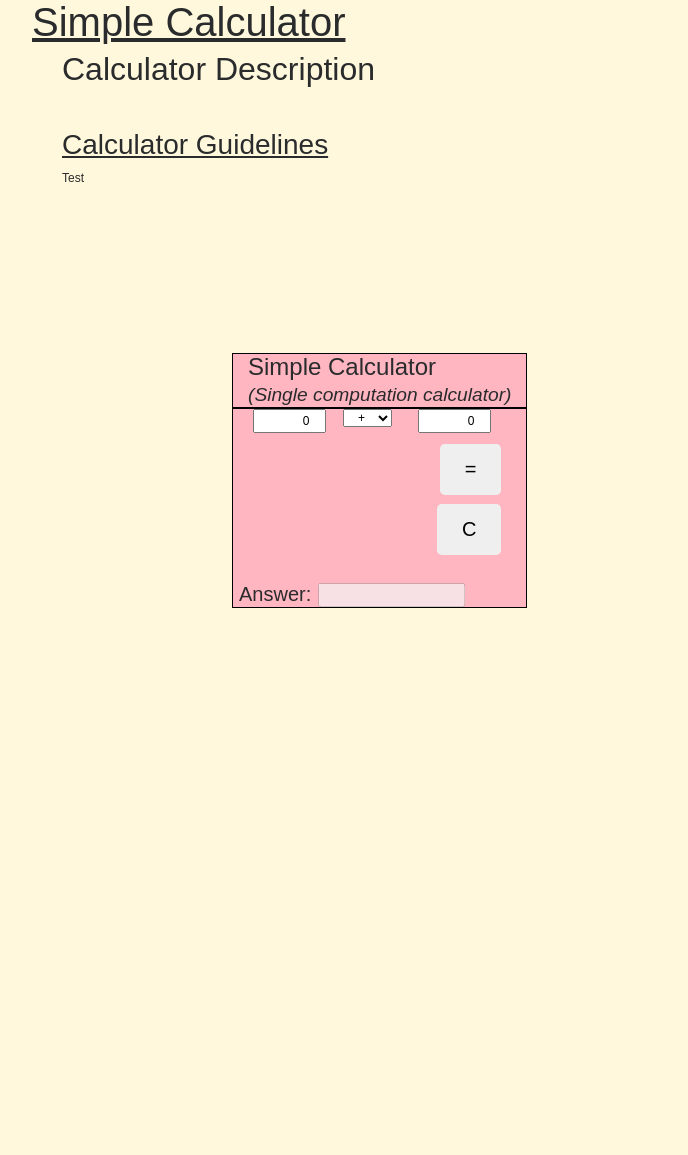
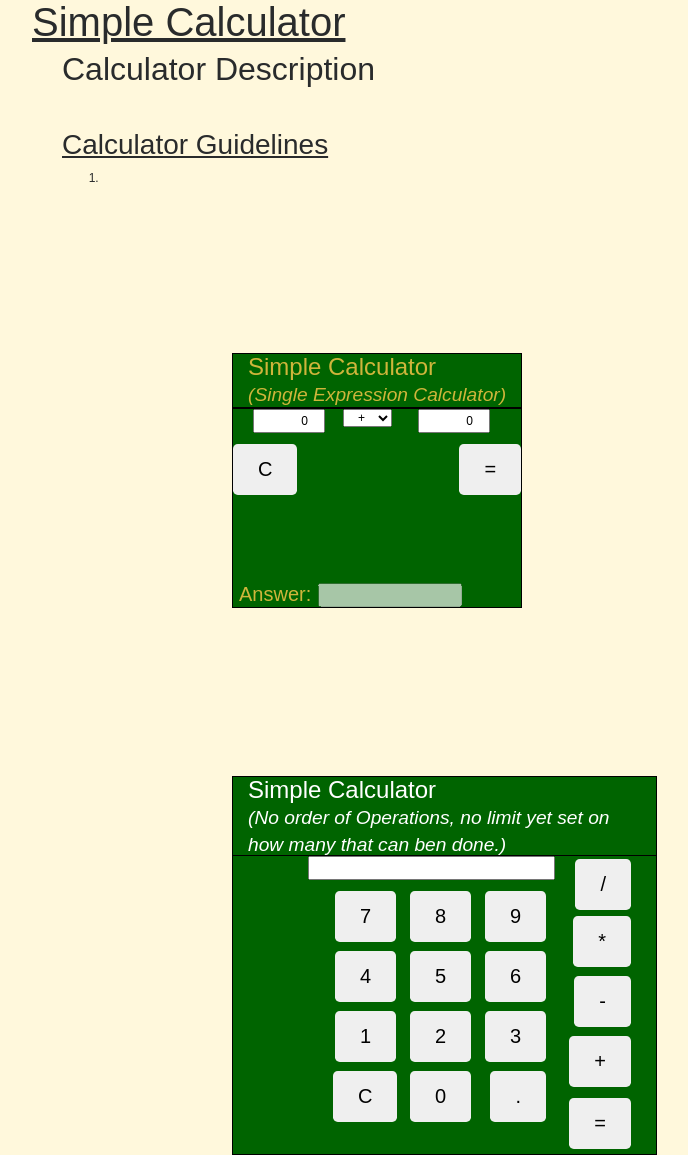
Before and after one commit to michaelborlandKeys/resume-project, a PHP site: page /simple_calculator.php in a window 1280 px wide. Shown: the whole page, without its empty margins (38-726 px from the left). Before the commit the page ends 608 px from the top, so only its background shows below. Run offline with PHP 8.4, Linux system fonts and the light colour scheme; some libraries are stand-ins or nearby versions.

Commit message:
finished basic simple calculator, still needs work, but done for now.

```diff
--- a/public_html/css/simple_calc.css
+++ b/public_html/css/simple_calc.css
@@ -1,3 +1,5 @@
+
+
 #page_break
 {
 
@@ -9,11 +11,25 @@
 	position: relative;
 	top:150px;
 	left:200px;
-	background-color:lightpink;
+	background-color:darkgreen;
+	color:#CFB53B;
 	border: 1px solid black;
 	max-width: 400px;
 
 }
+
+#calc_heading_full_simple
+{
+	position: relative;
+	top:310px;
+	left:200px;
+	background-color:darkgreen;
+	color: white;
+	border: 1px solid black;
+	max-width: 425px;
+
+}
+
 
 #calulator_style
 {
@@ -23,10 +39,24 @@
 	min-height:200px;
 	min-width: 75px;
 	max-width: 450px;
-	background-color:lightpink;
+	background-color:darkgreen;
+	color:#CFB53B;
 	border: 1px solid black;
     padding:50px;
 }
+#calc_forms
+{
+	position: relative;
+	top:300px;
+	left:200px;
+	min-height:300px;
+	min-width: 350px;
+	max-width: 450px;
+	background-color:darkgreen;
+	border: 1px solid black;
+    padding:50px;
+}
+
 /* Calculator interface styling */
 #calculation
 {
@@ -35,6 +65,13 @@
 	top: 0px;
 	left:20px;
 
+}
+#calculation_input_full_simple
+{
+	text-align: right;
+	position: absolute;
+	top: 0px;
+	left:75px;
 }
 
 #calculation_1
@@ -56,6 +93,14 @@
 }
 
 #calculation_2
+{
+
+	text-align: center;
+	position: absolute;
+	bottom: 0px;
+	left:85px;
+}
+
 {
 
 	text-align: center;
@@ -149,11 +194,26 @@
 
 }
 
+#button_clear_full
+{
+	position: absolute;
+	top: 215px;
+	left:100px;
+
+}
+#button_equals_full
+{
+	position: absolute;
+	bottom:5px;
+	right:25px;
+
+}
+
 #button_clear
 {
 	position: absolute;
-	top: 95px;
-	right:25px;
+	top: 35px;
+	left:0px;
 
 }
 
@@ -169,7 +229,7 @@
 {
 	position: absolute;
 	top: 35px;
-	right:25px;
+	right:0px;
 
 }
 
--- a/public_html/js/Guessing_game.js
+++ b/public_html/js/Guessing_game.js
@@ -97,7 +97,7 @@ generate_new_number.on("click",generate_New_Target);
  	 	$('#player_input').val("Only enter numbers 1-99");
  	 	//console.log($('#player_input').val())
      guess_count++;
-     number_of_guesses=guess_count
+     number_of_guesses=guess_count;
     console.log("Guess Total "+number_of_guesses);
 
  	 }
--- a/public_html/simple_calculator.php
+++ b/public_html/simple_calculator.php
@@ -6,6 +6,8 @@
          <!-- CSS files-->
     <?php include("../resources/default_style_sheets.php"); ?>
     <link rel="stylesheet" type="text/css" href="css/simple_calc.css" />
+
+
 	<title>Simple Calculator</title>
 </head>
 <body>
@@ -18,13 +20,15 @@
        </div>
        <div class="col-sm-3 col-md-6 col-lg-12 rules_calc">
          <h3 class="other_page_headings" id="page_break" style="text-decoration: underline;">Calculator Guidelines</h3>
-         <p>Test </p>
+         <ol>
+             <li></li>
+         </ol>
 	</div>
 
     <div class="row">
         <div class="calculator_form_structure" id="s_Calculator_form">
             <div class="calculator_label">
-                <h4 class="col-sm-3 col-md-6 col-lg-12 C_calculator" id="calc_heading_label">Simple Calculator<br /><small><em>(Single computation calculator)</em></small></h4>
+                <h4 class="col-sm-3 col-md-6 col-lg-12 C_calculator" id="calc_heading_label">Simple Calculator<br /><small><em>(Single Expression Calculator)</em></small></h4>
             </div>
 
             <form  class="col-sm-3 col-md-6 col-lg-12 C_calculator C_calculator" id="calulator_style" accept-charset="utf-8">
@@ -35,34 +39,51 @@
                       <option value="*">*</option>
                        <option value="/">/</option>
                         <option value="SQR">SQR</option>
-
-
                 </select>
                 <label for="calculation_2" id="test"> Answer:</label>
                  <input disabled type="text" name="calculation_2" class="col-sm-1 col-md-1 col-lg-6" id="calculation_2">
-
                  <input type="text" name="calculation_1" class="col-sm-1 col-md-1 col-lg-3" id="calculation_1">
+                <button type="button" class="btn btn-lg btn-group" id="button_clear" onclick="clear_btn()">C</button>
+                <button type="button" class="btn btn-lg btn-group" id="button_equals" onclick="calculate()">=</button>
 
 
 
+            </form>
+        </div>
+    </div>
+</div>
+<div  class="container" id="calculator_simple_container">
+ <div class="row">
+        <div class="calculator_full_simple" id="Calculator_form">
+            <div class="calculator_label_full_simple">
+                <h4 class="col-sm-3 col-md-6 col-lg-12 C_calculator" id="calc_heading_full_simple">Simple Calculator<br /><small><em>(No order of Operations, no limit yet set on how many that can ben done.)</em></small></h4>
+            </div>
 
-               <!--  <button type="button" class="btn btn-lg btn-group" id="button_7" onclick="btnClick_7()">7</button>
-                <button type="button" class="btn btn-lg btn-group" id="button_8" onclick="btnClick_8()">8</button>
-                <button type="button" class="btn btn-lg btn-group" id="button_9" onclick="btnClick_9()">9</button>
-                <button type="button" class="btn btn-lg btn-group" id="button_4" onclick="btnClick_4()">4</button>
-                <button type="button" class="btn btn-lg btn-group" id="button_5" onclick="btnClick_5()">5</button>
-                <button type="button" class="btn btn-lg btn-group" id="button_6" onclick="btnClick_6()">6</button>
-                <button type="button" class="btn btn-lg btn-group" id="button_3" onclick="btnClick_3()">3</button>
-                <button type="button" class="btn btn-lg btn-group" id="button_2" onclick="btnClick_2()">2</button>
-                <button type="button" class="btn btn-lg btn-group" id="button_1" onclick="btnClick_1()">1</button>
-                <button type="button" class="btn btn-lg btn-group" id="button_0" onclick="btnClick_0()">0</button>  -->
-                <!-- <button type="button" class="btn btn-lg btn-group" id="button_decimal" onclick="btnClick_Decimal()">.</button>  -->
-                <button type="button" class="btn btn-lg btn-group" id="button_clear" onclick="clear_btn()">C</button>
-                <button type="button" class="btn btn-lg btn-group" id="button_equals" onclick="calculate()">=</button>
-         <!--        <button type="button" class="btn btn-lg btn-group" id="button_addition" onclick="btnClick_Addition()">+</button>
-                <button type="button" class="btn btn-lg btn-group" id="button_substraction" onclick="btnClick_Sub()">-</button>
-                <button type="button" class="btn btn-lg btn-group" id="button_multiplication" onclick="btnClick_Moltiply()">*</button>
-                <button type="button" class="btn btn-lg btn-group" id="button_division" onclick="btnClick_Divide()">/</button -->
+            <form  class="col-sm-3 col-md-6 col-lg-12 C_calculator" name="calc_forms" id="calc_forms" accept-charset="utf-8">
+
+
+
+                 <input type="text" name="displayNum" class="col-sm-1 col-md-3 col-lg-7" id="calculation_input_full_simple" value="">
+
+                 <input type="button" class="btn btn-lg btn-group" name="button_7" id="button_7" value="7" onclick="btn_7()">
+                 <input type="button" class="btn btn-lg btn-group" name="button_8" id="button_8" value="8" onclick="btn_8()" >
+                 <input type="button" class="btn btn-lg btn-group" name="button_9" id="button_9"  value="9" onclick="btn_9()" >
+                 <input type="button" class="btn btn-lg btn-group" name="button_4" id="button_4" value="4" onclick="btn_4()" >
+                 <input type="button" class="btn btn-lg btn-group" name="button_5" id="button_5" value="5" onclick="btn_5()" >
+                 <input type="button" class="btn btn-lg btn-group" name="button_6" id="button_6"  value="6" onclick="btn_6()">
+                 <input type="button" class="btn btn-lg btn-group" name="button_1" id="button_1" value="1" onclick="btn_1()" >
+                 <input type="button" class="btn btn-lg btn-group" name="button_2" id="button_2" value="2" onclick="btn_2()" >
+                 <input type="button" class="btn btn-lg btn-group" name="button_3" id="button_3" value="3" onclick="btn_3()" >
+                 <input type="button" class="btn btn-lg btn-group" name="button_0" id="button_0" value="0" onclick="btn_0()" >
+
+
+                 <input type="button" class="btn btn-lg btn-group" id="button_decimal" value="." onclick="btn_add_decimal()">
+                <input type="button" class="btn btn-lg btn-group" id="button_clear_full"  value="C" onclick="btn_clearing()">
+                <input type="button" class="btn btn-lg btn-group" id="button_equals_full" value="=" onclick="add_btn_equals()">
+                <input type="button" class="btn btn-lg btn-group" id="button_addition"  value="+" onclick="btn_add_plus()">
+                <input type="button" class="btn btn-lg btn-group" id="button_substraction"  value="-" onclick="btn_add_Minus()">
+                <input type="button" class="btn btn-lg btn-group" id="button_multiplication"  value="*" onclick="btn_add_multiply()">
+                <input type="button" class="btn btn-lg btn-group" id="button_division"  value="/" onclick="btn_add_divide()">
 
 
             </form>
@@ -79,6 +100,7 @@
     <?php include("../resources/default_script_loading.php") ?>
         <!--JavaScript  Files running the front-end application -->
         <script src="js/simple_calculator.js" type="text/javascript" charset="utf-8"></script>
+
     </div>
 </body>
 </html>
```
Also changed, not shown: public_html/js/simple_calculator.js (+144 -11 lines), public_html/js/grade_book.js (added).
